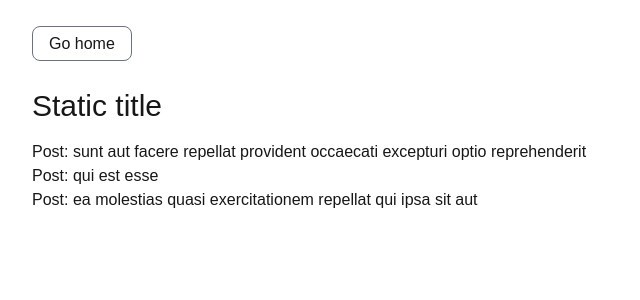
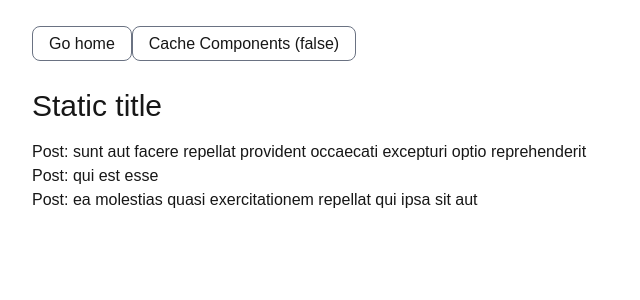
Before and after one commit to olafchuszno/next-digest-cache-components, a Next.js app: page /cache-tag in a window 1280 px wide. Shown: the top 300 px of the page, without its empty margins (0-640 px from the left). Built offline with nearby package versions, Linux system fonts and the light colour scheme.

Commit message:
feat: Add cacheComponents demo link

```diff
--- a/app/layout.tsx
+++ b/app/layout.tsx
@@ -33,6 +33,12 @@ export default function RootLayout({
           <Link href="/" className="bordered w-fit">
             Go home
           </Link>
+          <Link
+            className="bordered"
+            href={'https://next-digest-nine.vercel.app/'}
+          >
+            Cache Components (false)
+          </Link>
         </header>
         {children}
       </body>
```
